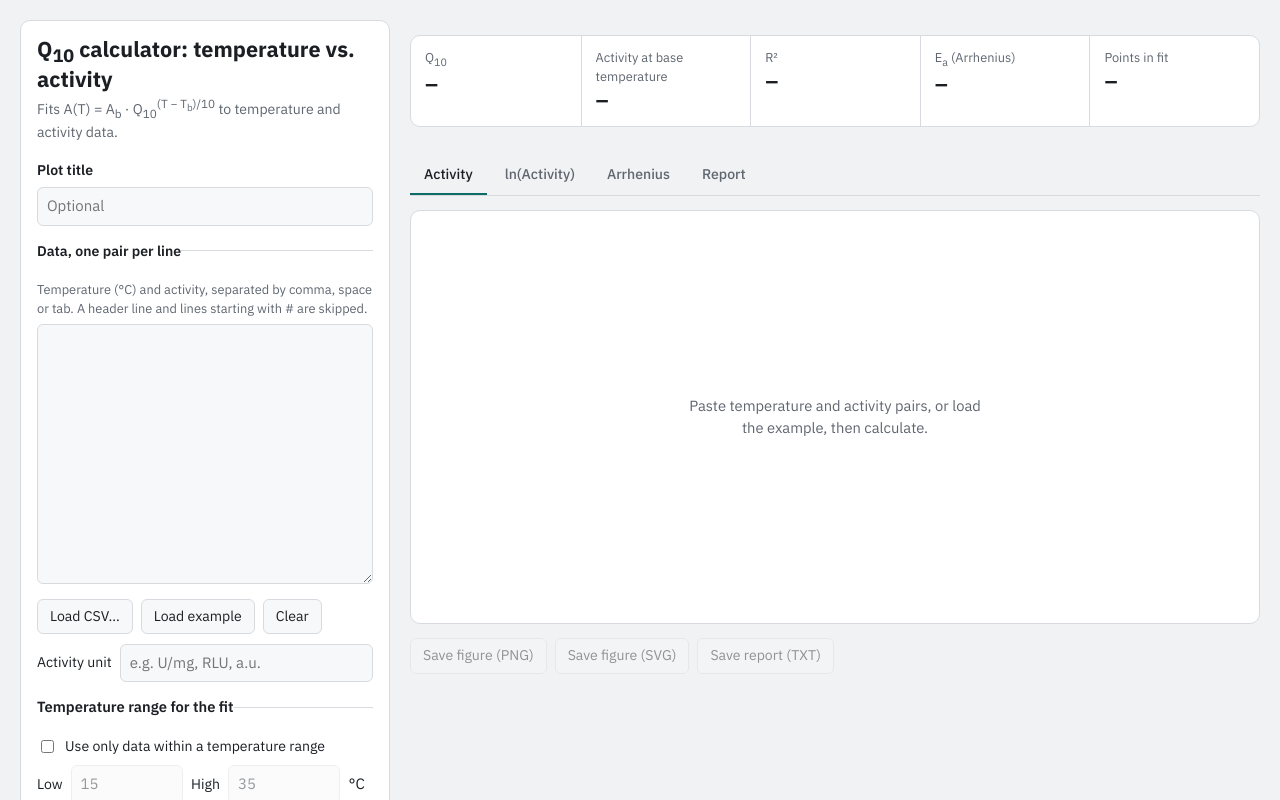
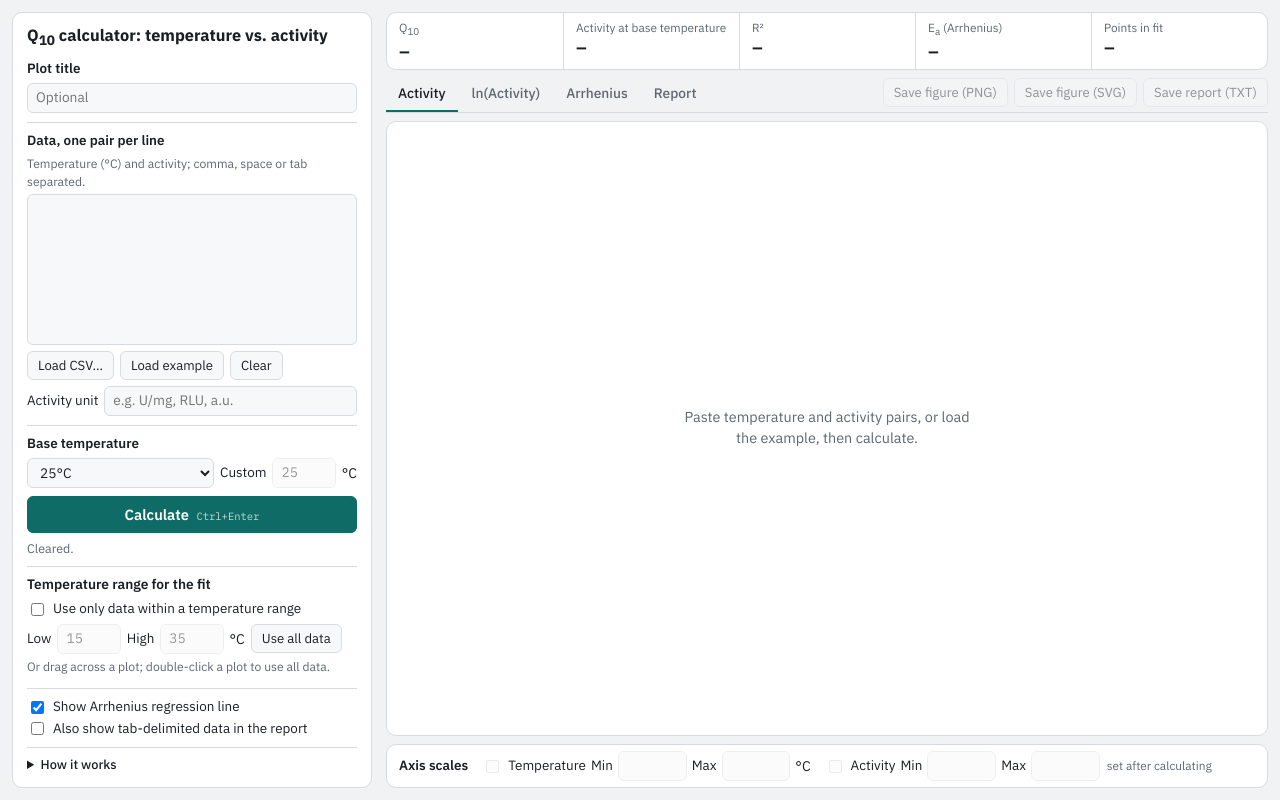
Before and after one commit to dxda6216/q10_temperature_vs_activity, a plain HTML site: page index.html in a window 1280 px wide. Both pictures are taken after a click on the button "Clear". Shown: the top 800 px of the page. Drawn offline with Linux system fonts and the light colour scheme.

Commit message:
Add files via upload

```diff
--- a/index.html
+++ b/index.html
@@ -70,65 +70,83 @@
 }
 *,*::before,*::after{box-sizing:inherit}
 html{scroll-padding-top:env(safe-area-inset-top,0px)}
-body{margin:0;background:var(--bg);color:var(--ink);font:15px/1.5 var(--sans)}
-.app{display:grid;grid-template-columns:minmax(310px,370px) 1fr;gap:20px;max-width:1420px;margin:0 auto;padding:20px}
-@media (max-width:900px){.app{grid-template-columns:1fr;padding:12px;gap:12px}}
-h1{font-size:1.35rem;line-height:1.2;margin:0 0 2px;font-weight:700}
-.sub{color:var(--muted);margin:0 0 16px;font-size:.88rem}
-.panel{background:var(--panel);border:1px solid var(--line);border-radius:10px;padding:16px}
-fieldset{border:0;border-top:1px solid var(--line);margin:14px 0 0;padding:12px 0 0;min-width:0}
+body{margin:0;background:var(--bg);color:var(--ink);font:14px/1.45 var(--sans)}
+/* Two columns that fit a 900 px tall window; the plot takes the remaining height. */
+.app{display:grid;grid-template-columns:minmax(330px,360px) 1fr;gap:14px;max-width:1500px;margin:0 auto;padding:12px}
+@media (min-width:901px) and (min-height:640px){
+  .app{height:100vh;height:calc(100dvh - env(safe-area-inset-top,0px) - env(safe-area-inset-bottom,0px))}
+  .panel{overflow-y:auto;display:flex;flex-direction:column}
+  .panel .grow{flex:1;min-height:150px;display:flex;flex-direction:column}
+  .panel .grow textarea{flex:1;height:auto;min-height:90px;resize:none}
+  .out{min-height:0}
+  .view{flex:1;min-height:0;display:flex;flex-direction:column}
+  .plot{flex:1;min-height:0}
+  .plot svg{height:100%}
+  pre.report{max-height:none;flex:1}
+}
+@media (max-width:900px){.app{grid-template-columns:1fr;padding:10px;gap:10px}}
+h1{font-size:1.02rem;line-height:1.25;margin:0 0 10px;font-weight:700}
+.sub{color:var(--muted);margin:0 0 10px;font-size:.8rem}
+.panel{background:var(--panel);border:1px solid var(--line);border-radius:10px;padding:12px 14px}
+fieldset{border:0;border-top:1px solid var(--line);margin:9px 0 0;padding:8px 0 0;min-width:0}
 fieldset:first-of-type{border-top:0;margin-top:0;padding-top:0}
-legend{font-weight:600;font-size:.92rem;padding:0;margin-bottom:6px}
-label{font-size:.88rem}
-.hint{color:var(--muted);font-size:.8rem;margin:0 0 6px}
+legend{font-weight:600;font-size:.86rem;padding:0;margin-bottom:4px;float:left;width:100%}
+legend + *{clear:both}
+label{font-size:.84rem}
+.hint{color:var(--muted);font-size:.76rem;margin:0 0 4px}
 input[type=text],input[type=number],select,textarea{
-  width:100%;font:inherit;color:var(--ink);background:var(--field);
-  border:1px solid var(--line);border-radius:6px;padding:7px 9px}
-input[type=number]{width:7.5em}
-textarea{font:13px/1.55 var(--mono);resize:vertical;min-height:160px;height:260px;white-space:pre;overflow:auto}
+  width:100%;font:inherit;font-size:.86rem;color:var(--ink);background:var(--field);
+  border:1px solid var(--line);border-radius:6px;padding:4px 8px}
+input[type=number]{width:6.6em}
+textarea{font:12.5px/1.5 var(--mono);resize:vertical;min-height:110px;height:190px;white-space:pre;overflow:auto}
 input:disabled,select:disabled{opacity:.45}
 :focus-visible{outline:2px solid var(--accent);outline-offset:2px}
-.row{display:flex;gap:8px;align-items:center;flex-wrap:wrap}
-.row + .row{margin-top:8px}
-.check{display:flex;gap:8px;align-items:center}
-.axis + .axis{margin-top:12px}
-.axis .row{margin-top:6px}
-.axis .hint{margin:4px 0 0}
-button{font:inherit;font-size:.88rem;border-radius:6px;border:1px solid var(--line);background:var(--field);color:var(--ink);padding:6px 12px;cursor:pointer}
+.row{display:flex;gap:6px;align-items:center;flex-wrap:wrap}
+.check{display:flex;gap:6px;align-items:center}
+@media (min-width:901px){.row.nw{flex-wrap:nowrap}}
+@media (max-width:900px){.app{grid-template-columns:minmax(0,1fr)}.axes .grp{flex-wrap:wrap;white-space:normal}}
+button{white-space:nowrap;font:inherit;font-size:.82rem;border-radius:6px;border:1px solid var(--line);background:var(--field);color:var(--ink);padding:4px 10px;cursor:pointer}
 button:hover{border-color:var(--axis)}
 button:disabled{opacity:.45;cursor:not-allowed}
-button.primary{background:var(--accent);color:var(--accent-ink);border-color:var(--accent);font-weight:600;width:100%;padding:10px;font-size:.95rem}
+button.primary{background:var(--accent);color:var(--accent-ink);border-color:var(--accent);font-weight:600;width:100%;padding:7px;font-size:.92rem}
 button.primary:hover{filter:brightness(1.08)}
-kbd{font:11px var(--mono);opacity:.75;margin-left:4px}
-.status{margin-top:10px;font-size:.84rem;color:var(--muted);min-height:1.3em}
-.status.error{background:var(--err-bg);color:var(--err);padding:8px 10px;border-radius:6px}
-.out{display:flex;flex-direction:column;gap:14px;min-width:0}
-.readout{display:grid;grid-template-columns:repeat(5,minmax(0,1fr));border:1px solid var(--line);border-radius:10px;background:var(--panel);overflow:hidden}
-.readout div{padding:12px 14px;border-left:1px solid var(--line);min-width:0}
+kbd{font:10.5px var(--mono);opacity:.75;margin-left:4px}
+.status{margin-top:6px;font-size:.78rem;color:var(--muted);min-height:1.3em}
+.status.error{background:var(--err-bg);color:var(--err);padding:6px 8px;border-radius:6px}
+.out{display:flex;flex-direction:column;gap:8px;min-width:0}
+.readout{display:grid;grid-template-columns:repeat(5,minmax(0,1fr));border:1px solid var(--line);border-radius:10px;background:var(--panel);overflow:hidden;flex:none;margin:0}
+.readout div{padding:6px 12px;border-left:1px solid var(--line);min-width:0}
 .readout div:first-child{border-left:0}
-.readout dt{font-size:.8rem;color:var(--muted)}
-.readout dd{margin:0;font-size:1.4rem;font-weight:600;font-variant-numeric:tabular-nums;line-height:1.25;overflow-wrap:anywhere}
-.readout dd small{font-size:.78rem;font-weight:400;color:var(--muted);margin-left:4px}
+.readout dt{font-size:.74rem;color:var(--muted)}
+.readout dd{margin:0;font-size:1.15rem;font-weight:600;font-variant-numeric:tabular-nums;line-height:1.25;overflow-wrap:anywhere}
+.readout dd small{font-size:.72rem;font-weight:400;color:var(--muted);margin-left:4px}
 @media (max-width:760px){.readout{grid-template-columns:1fr 1fr}.readout div{border-left:0;border-top:1px solid var(--line)}.readout div:first-child{grid-column:1/-1;border-top:0}.readout div:nth-child(odd):not(:first-child){border-left:1px solid var(--line)}}
-.tabs{display:flex;gap:4px;border-bottom:1px solid var(--line);overflow-x:auto}
-.tabs button{border:0;border-bottom:2px solid transparent;border-radius:0;background:none;padding:8px 14px;color:var(--muted);font-weight:500;white-space:nowrap}
+.bar{display:flex;align-items:flex-end;justify-content:space-between;gap:8px;flex-wrap:wrap;border-bottom:1px solid var(--line);flex:none}
+.tabs{display:flex;gap:2px;overflow-x:auto}
+.tabs button{border:0;border-bottom:2px solid transparent;border-radius:0;background:none;padding:6px 12px;color:var(--muted);font-weight:500;white-space:nowrap;font-size:.86rem}
 .tabs button[aria-selected=true]{color:var(--ink);border-bottom-color:var(--accent)}
-.view{background:var(--panel);border:1px solid var(--line);border-radius:10px;padding:16px}
-@media (max-width:620px){.view{padding:10px}}
-.figtitle{text-align:center;font-weight:600;font-size:1.15rem;margin:0}
-.figsum{text-align:center;color:var(--muted);font-size:.86rem;margin:2px 0 8px;font-variant-numeric:tabular-nums}
-.plot svg{width:100%;height:auto;display:block;touch-action:pan-y;user-select:none;-webkit-user-select:none}
+.saves{display:flex;gap:6px;flex-wrap:wrap;padding-bottom:5px}
+/* Axis scales: one compact row below the plot */
+.axes{display:flex;align-items:center;gap:6px 14px;flex-wrap:wrap;background:var(--panel);border:1px solid var(--line);border-radius:10px;padding:6px 12px;flex:none}
+.axes .ttl{font-weight:600;font-size:.84rem}
+.axes .grp{display:flex;align-items:center;gap:5px;white-space:nowrap}
+.axes input[type=number]{width:5em}
+.axes .hint{margin:0 0 0 2px;font-size:.74rem}
+.view{background:var(--panel);border:1px solid var(--line);border-radius:10px;padding:10px 14px}
+@media (max-width:620px){.view{padding:8px}}
+.figtitle{text-align:center;font-weight:600;font-size:1.05rem;margin:0;flex:none}
+.figsum{text-align:center;color:var(--muted);font-size:.8rem;margin:0 0 4px;font-variant-numeric:tabular-nums;flex:none;line-height:1.35}
+.plot svg{width:100%;display:block;touch-action:pan-y;user-select:none;-webkit-user-select:none}
 .plot svg.selecting{cursor:ew-resize}
-.plothint{text-align:center;color:var(--muted);font-size:.8rem;margin:6px 0 0}
-.empty{display:grid;place-items:center;min-height:380px;color:var(--muted);text-align:center;font-size:.92rem}
+.plothint{text-align:center;color:var(--muted);font-size:.74rem;margin:2px 0 0;flex:none}
+.empty{display:grid;place-items:center;min-height:300px;flex:1;color:var(--muted);text-align:center;font-size:.9rem}
 .empty p{max-width:34ch;margin:0}
-pre.report{font:12.5px/1.55 var(--mono);margin:0;overflow:auto;max-height:70vh;white-space:pre}
-.saves{display:flex;gap:8px;flex-wrap:wrap}
+pre.report{font:12px/1.5 var(--mono);margin:0;overflow:auto;max-height:70vh;white-space:pre}
 [hidden]{display:none!important}
-.demo{background:var(--panel);border:1px solid var(--line);border-left:4px solid var(--accent);border-radius:10px;padding:10px 14px;font-size:.9rem}
+.demo{background:var(--panel);border:1px solid var(--line);border-left:4px solid var(--accent);border-radius:10px;padding:6px 12px;font-size:.82rem;flex:none}
 .demo p{margin:0}
 .sr{position:absolute;width:1px;height:1px;overflow:hidden;clip:rect(0 0 0 0)}
-details.help{font-size:.86rem;color:var(--muted)}
+details.help{font-size:.8rem;color:var(--muted)}
 details.help summary{cursor:pointer;color:var(--ink);font-weight:500}
 details.help p{margin:.5em 0}
 </style>
@@ -136,75 +154,53 @@ details.help p{margin:.5em 0}
 <body>
 <div class="app">
 <aside class="panel" aria-label="Inputs">
-  <h1>Q<sub>10</sub> calculator: temperature vs. activity</h1>
-  <p class="sub">Fits A(T) = A<sub>b</sub> · Q<sub>10</sub><sup>(T − T<sub>b</sub>)/10</sup> to temperature and activity data.</p>
+  <h1 title="Fits A(T) = A_b · Q10^((T − T_b)/10) to temperature and activity data">Q<sub>10</sub> calculator: temperature vs. activity</h1>
 
   <fieldset>
     <legend><label for="title">Plot title</label></legend>
     <input id="title" type="text" placeholder="Optional">
   </fieldset>
 
-  <fieldset>
+  <fieldset class="grow">
     <legend><label for="data">Data, one pair per line</label></legend>
-    <p class="hint">Temperature (°C) and activity, separated by comma, space or tab. A header line and lines starting with # are skipped.</p>
+    <p class="hint" title="A header line and lines starting with # are skipped.">Temperature (°C) and activity; comma, space or tab separated.</p>
     <textarea id="data" spellcheck="false"></textarea>
-    <div class="row" style="margin-top:8px">
+    <div class="row" style="margin-top:6px">
       <button type="button" id="btn-csv">Load CSV…</button>
       <button type="button" id="btn-example">Load example</button>
       <button type="button" id="btn-clear">Clear</button>
       <input type="file" id="file" accept=".csv,.tsv,.txt,text/csv,text/plain" class="sr" tabindex="-1">
     </div>
-    <div class="row" style="margin-top:10px">
+    <div class="row" style="margin-top:6px">
       <label for="unit" style="white-space:nowrap">Activity unit</label>
       <input id="unit" type="text" placeholder="e.g. U/mg, RLU, a.u." style="flex:1;width:auto">
     </div>
   </fieldset>
 
   <fieldset>
-    <legend>Temperature range for the fit</legend>
-    <label class="check"><input type="checkbox" id="use-range"> Use only data within a temperature range</label>
-    <div class="row" style="margin-top:8px">
-      <label for="low">Low</label><input id="low" type="number" step="0.1" value="15">
-      <label for="high">High</label><input id="high" type="number" step="0.1" value="35"><span>°C</span>
-      <button type="button" id="btn-all">Use all data</button>
+    <legend><label for="base">Base temperature</label></legend>
+    <div class="row nw">
+      <select id="base" style="flex:1;width:auto;min-width:0"></select>
+      <label for="custom">Custom</label><input id="custom" type="number" step="0.1" value="25" style="width:4.6em"><span>°C</span>
     </div>
-    <p class="hint" style="margin-top:6px">After calculating, you can also drag across any plot to choose the range; double-click a plot to use all data again.</p>
+    <div style="margin-top:8px"><button type="button" class="primary" id="btn-run">Calculate <kbd>Ctrl+Enter</kbd></button></div>
+    <div class="status" id="status" role="status" aria-live="polite">Ready.</div>
   </fieldset>
 
   <fieldset>
-    <legend><label for="base">Base temperature</label></legend>
-    <select id="base"></select>
-    <div class="row" style="margin-top:8px">
-      <label for="custom">Custom value</label><input id="custom" type="number" step="0.1" value="25"><span>°C</span>
+    <legend>Temperature range for the fit</legend>
+    <label class="check"><input type="checkbox" id="use-range"> Use only data within a temperature range</label>
+    <div class="row nw" style="margin-top:5px">
+      <label for="low">Low</label><input id="low" type="number" step="0.1" value="15" style="width:4.6em">
+      <label for="high">High</label><input id="high" type="number" step="0.1" value="35" style="width:4.6em"><span>°C</span>
+      <button type="button" id="btn-all">Use all data</button>
     </div>
+    <p class="hint" style="margin-top:4px">Or drag across a plot; double-click a plot to use all data.</p>
   </fieldset>
 
   <fieldset>
-    <legend>Axis scales</legend>
-    <p class="hint">Tick an axis to set its range. Press Enter, click the arrows or move to another field to apply; untick to return to automatic scaling.</p>
-    <div class="axis">
-      <label class="check"><input type="checkbox" id="ax-t"> Temperature</label>
-      <div class="row">
-        <label for="tmin">Min</label><input id="tmin" type="number" min="0" max="100" step="0.5">
-        <label for="tmax">Max</label><input id="tmax" type="number" min="0" max="100" step="0.5"><span>°C</span>
-      </div>
-      <p class="hint">Range 0–100 °C, step 0.5 °C. The Arrhenius x axis is converted to 1000/T.</p>
-    </div>
-    <div class="axis">
-      <label class="check"><input type="checkbox" id="ax-a"> Activity</label>
-      <div class="row">
-        <label for="amin">Min</label><input id="amin" type="number" min="0">
-        <label for="amax">Max</label><input id="amax" type="number" min="0">
-      </div>
-      <p class="hint" id="a-hint">Range and step are set from the data after calculating.</p>
-    </div>
-  </fieldset>
-
-  <fieldset>
-    <label class="check"><input type="checkbox" id="show-arr" checked> Show Arrhenius regression line on the Arrhenius plot</label>
-    <label class="check" style="margin-top:4px"><input type="checkbox" id="tabdelim"> Also show tab-delimited data in the report</label>
-    <div style="margin-top:12px"><button type="button" class="primary" id="btn-run">Calculate <kbd>Ctrl+Enter</kbd></button></div>
-    <div class="status" id="status" role="status" aria-live="polite">Ready.</div>
+    <label class="check"><input type="checkbox" id="show-arr" checked> Show Arrhenius regression line</label>
+    <label class="check" style="margin-top:2px"><input type="checkbox" id="tabdelim"> Also show tab-delimited data in the report</label>
   </fieldset>
 
   <fieldset>
@@ -213,7 +209,7 @@ details.help p{margin:.5em 0}
       <p>The model A(T) = A<sub>b</sub>·Q<sub>10</sub><sup>(T−T<sub>b</sub>)/10</sup> is fitted by non-linear least squares on the activity itself (Levenberg–Marquardt), starting from a straight-line regression of ln(activity) on temperature. Q<sub>10</sub> &gt; 1 means activity rises with temperature.</p>
       <p>The ± values are the square roots of the diagonal of s²(JᵀJ)⁻¹ with s² = SSE/(n−2), the same definition as SciPy’s curve_fit. The base temperature only changes A<sub>b</sub> and its error; Q<sub>10</sub>, R² and the fitted curve stay the same.</p>
       <p>The Arrhenius regression fits ln(activity) against 1000/T (T in kelvin) with a straight line and reports E<sub>a</sub> = −slope × 1000 × R.</p>
-      <p>The activity axis can be set from 0 to 100 × the largest activity in the data. The step of the arrows is the data maximum / 50, rounded to 1, 2 or 5 × 10ⁿ.</p>
+      <p>Axis scales: tick Temperature and/or Activity below the plot and enter Min and Max; press Enter, click the arrows or move to another field to apply. Temperature 0–100 °C (step 0.5 °C); activity 0 to 100 × the largest activity in the data, with the step set to the data maximum / 50 rounded to 1, 2 or 5 × 10ⁿ.</p>
       <p>All calculations run in your browser. The data you enter is not sent or stored.</p>
     </details>
   </fieldset>
@@ -221,7 +217,7 @@ details.help p{margin:.5em 0}
 
 <main class="out">
   <div class="demo" id="demo" role="note" hidden>
-    <p>You’re looking at a demo calculation using example data. To analyse your own data, click <strong>Clear</strong> and enter your temperature and activity pairs in the form.</p>
+    <p>You’re looking at a demo calculation using example data. To analyse your own data, click <strong>Clear</strong> and enter your own pairs.</p>
   </div>
   <dl class="readout" aria-label="Fit summary">
     <div><dt>Q<sub>10</sub></dt><dd id="o-q10">–</dd></div>
@@ -230,17 +226,33 @@ details.help p{margin:.5em 0}
     <div><dt>E<sub>a</sub> (Arrhenius)</dt><dd id="o-ea">–</dd></div>
     <div><dt>Points in fit</dt><dd id="o-n">–</dd></div>
   </dl>
+  <div class="bar">
     <div class="tabs" role="tablist" aria-label="Output">
       <button role="tab" aria-selected="true" data-tab="activity">Activity</button>
       <button role="tab" aria-selected="false" data-tab="lnact">ln(Activity)</button>
       <button role="tab" aria-selected="false" data-tab="arrhenius">Arrhenius</button>
       <button role="tab" aria-selected="false" data-tab="report">Report</button>
     </div>
-  <section class="view" id="view" role="tabpanel"></section>
     <div class="saves">
       <button type="button" id="save-png" disabled>Save figure (PNG)</button>
       <button type="button" id="save-svg" disabled>Save figure (SVG)</button>
       <button type="button" id="save-txt" disabled>Save report (TXT)</button>
+    </div>
+  </div>
+  <section class="view" id="view" role="tabpanel"></section>
+  <div class="axes" role="group" aria-label="Axis scales">
+    <span class="ttl" title="Tick an axis, enter Min and Max, then press Enter or leave the field. Untick to return to automatic scaling.">Axis scales</span>
+    <span class="grp">
+      <label class="check"><input type="checkbox" id="ax-t"> Temperature</label>
+      <label for="tmin">Min</label><input id="tmin" type="number" min="0" max="100" step="0.5">
+      <label for="tmax">Max</label><input id="tmax" type="number" min="0" max="100" step="0.5"><span>°C</span>
+    </span>
+    <span class="grp">
+      <label class="check"><input type="checkbox" id="ax-a"> Activity</label>
+      <label for="amin">Min</label><input id="amin" type="number" min="0">
+      <label for="amax">Max</label><input id="amax" type="number" min="0">
+  <span class="hint" id="a-hint" title="Temperature: 0–100 °C, step 0.5 °C (the Arrhenius x axis is converted to 1000/T). Press Enter, click the arrows or leave the field to apply.">set after calculating</span>
+    </span>
   </div>
 </main>
 </div>
@@ -482,8 +494,11 @@ function applyAxes(kind, L, axes) {
 }
 
 let clipSeq = 0;
+// Plot margins (SVG units) and the default aspect ratio of the plot area: width 4 : height 3.
+const PLOT_M = { l: 76, r: 18, t: 38, b: 56 }, PLOT_ASPECT = 3 / 4;
+const heightFor = W => Math.round((W - PLOT_M.l - PLOT_M.r) * PLOT_ASPECT) + PLOT_M.t + PLOT_M.b;
 function plotSVG(kind, r, c, W, H, ox = 0, oy = 0, standalone = false, o = {}) {
-  const P = PLOTS[kind], m = { l: 76, r: 18, t: 38, b: 56 }, pw = W - m.l - m.r, ph = H - m.t - m.b;
+  const P = PLOTS[kind], m = PLOT_M, pw = W - m.l - m.r, ph = H - m.t - m.b;
   const L = applyAxes(kind, autoLimits(kind, r, o.showArr), o.axes);
   if (o.geom) Object.assign(o.geom, { kind, W, H, left: ox + m.l, top: oy + m.t, pw, ph, x0: L.x0, x1: L.x1 });
   const sx = v => ox + m.l + (v - L.x0) / (L.x1 - L.x0) * pw, sy = v => oy + m.t + ph - (v - L.y0) / (L.y1 - L.y0) * ph;
@@ -534,7 +549,7 @@ function plotSVG(kind, r, c, W, H, ox = 0, oy = 0, standalone = false, o = {}) {
   return s;
 }
 function combinedSVG(r, title, o) {
-  const W = 800, PH = 560, c = PRINT;
+  const W = 800, PH = heightFor(W), c = PRINT;
   let y = 20, head = "";
   if (title) { head += `<text x="${W / 2}" y="${y + 20}" text-anchor="middle" font-size="22" font-weight="600" fill="${c.ink}">${esc(title)}</text>`; y += 42; }
   summaryLines(r).forEach(l => { head += `<text x="${W / 2}" y="${y + 14}" text-anchor="middle" font-size="14" fill="${c.ink}">${esc(l)}</text>`; y += 20; });
@@ -568,7 +583,7 @@ function configureAScale(maxA) {
   Object.assign(aScale, { max: maxA, step, dec });
   aScale.limit = +(Math.floor(A_FACTOR * maxA / step + 1e-9) * step).toFixed(dec);
   [els.amin, els.amax].forEach(i => { i.min = 0; i.max = aScale.limit; i.step = step; });
-  els.aHint.textContent = `Range 0–${fmtA(aScale.limit)} (100 × data max ${+maxA.toPrecision(6)}), step ${fmtA(step)} (set from the data).`;
+  els.aHint.textContent = `0–${fmtA(aScale.limit)}, step ${fmtA(step)}`;
   if (els.axA.checked) {
     let lo = clampA(parseFloat(els.amin.value)), hi = clampA(parseFloat(els.amax.value));
     if (!(hi > lo)) [lo, hi] = defaultA();
@@ -609,17 +624,25 @@ function readAxes() {
 }
 const plotOpts = () => ({ axes: readAxes(), showArr: els.showArr.checked });
 
-function plotSize() { const w = els.view.clientWidth; return w < 560 ? [440, 370] : [700, 480]; }
+// Plot size in SVG units: the plot area is 4:3 (width:height). The SVG keeps this ratio
+// when it is scaled into the space left in the window (it is centred, never stretched).
+function plotSize(box) {
+  const w = box.clientWidth || els.view.clientWidth, W = w < 560 ? 440 : 600;
+  return [W, heightFor(W)];
+}
 function render() {
   document.querySelectorAll(".tabs button").forEach(b => b.setAttribute("aria-selected", b.dataset.tab === current));
   if (!result) { els.view.innerHTML = `<div class="empty"><p>Paste temperature and activity pairs, or load the example, then calculate.</p></div>`; return; }
   if (current === "report") { els.view.innerHTML = `<pre class="report"></pre>`; els.view.firstChild.textContent = reportText(result, els.tab.checked); return; }
   const o = { ...plotOpts(), band: true, geom: plotGeom };
-  const t = els.title.value.trim(), [l1, l2] = summaryLines(result), [W, H] = plotSize();
-  els.view.innerHTML = (t ? `<p class="figtitle"></p>` : "") + `<p class="figsum">${esc(l1)}<br>${esc(l2)}</p><div class="plot">${plotSVG(current, result, SCREEN, W, H, 0, 0, true, o)}</div>`;
+  const t = els.title.value.trim(), [l1, l2] = summaryLines(result);
+  els.view.innerHTML = (t ? `<p class="figtitle"></p>` : "") + `<p class="figsum">${esc(l1)}<br>${esc(l2)}</p><div class="plot"></div>` +
+    `<p class="plothint">Drag across the plot to fit only that temperature range. Double-click to use all data.</p>`;
   if (t) els.view.querySelector(".figtitle").textContent = t;
-  els.view.insertAdjacentHTML("beforeend", `<p class="plothint">Drag across the plot to fit only that temperature range. Double-click to use all data.</p>`);
-  attachRangeSelect(els.view.querySelector(".plot svg"));
+  const box = els.view.querySelector(".plot"), [W, H] = plotSize(box);
+  lastSize = box.clientWidth + "x" + box.clientHeight;
+  box.innerHTML = plotSVG(current, result, SCREEN, W, H, 0, 0, true, o);
+  attachRangeSelect(box.querySelector("svg"));
 }
 
 /* ---- Drag-to-select the fit range on a plot ----
@@ -633,7 +656,11 @@ const X_TO_T = { activity: v => v, lnact: v => v, arrhenius: v => 1000 / v - 273
 function attachRangeSelect(svg) {
   if (!svg) return;
   const g = plotGeom, NS = "http://www.w3.org/2000/svg";
-  const toSvg = e => { const b = svg.getBoundingClientRect(); return [(e.clientX - b.left) * g.W / b.width, (e.clientY - b.top) * g.H / b.height]; };
+  const toSvg = e => {   // screen -> SVG units (handles scaling and letterboxing)
+    const m = svg.getScreenCTM(); if (!m) return [-1, -1];
+    const pt = svg.createSVGPoint(); pt.x = e.clientX; pt.y = e.clientY;
+    const q = pt.matrixTransform(m.inverse()); return [q.x, q.y];
+  };
   const inside = ([x, y]) => x >= g.left && x <= g.left + g.pw && y >= g.top && y <= g.top + g.ph;
   const clampX = x => Math.min(Math.max(x, g.left), g.left + g.pw);
   let start = null, band = null;
@@ -687,8 +714,14 @@ function applyAxisFields() {
   else setStatus("Axis scales applied.");
   render();
 }
-let lastW = 0;
-window.addEventListener("resize", () => { const w = plotSize()[0]; if (w !== lastW) { lastW = w; if (result && current !== "report") render(); } });
+let lastSize = "", resizeJob = 0;
+window.addEventListener("resize", () => {
+  cancelAnimationFrame(resizeJob);
+  resizeJob = requestAnimationFrame(() => {
+    const box = els.view.querySelector(".plot");
+    if (result && current !== "report" && box && box.clientWidth + "x" + box.clientHeight !== lastSize) render();
+  });
+});
 
 function updateReadout() {
   const r = result, u = unitStr();
@@ -721,7 +754,7 @@ function clearAll() {
   hideDemo(); els.data.value = ""; els.title.value = ""; els.unit.value = ""; result = null;
   els.axT.checked = els.axA.checked = false;
   [els.tmin, els.tmax, els.amin, els.amax].forEach(i => i.value = "");
-  els.aHint.textContent = "Range and step are set from the data after calculating.";
+  els.aHint.textContent = "set after calculating";
   toggleStates(); updateReadout(); render(); setStatus("Cleared.");
 }
 function loadCSVText(text, name) {
```
Also changed, not shown: 1 other file. Lines whose indentation alone changed are shown as unchanged.
